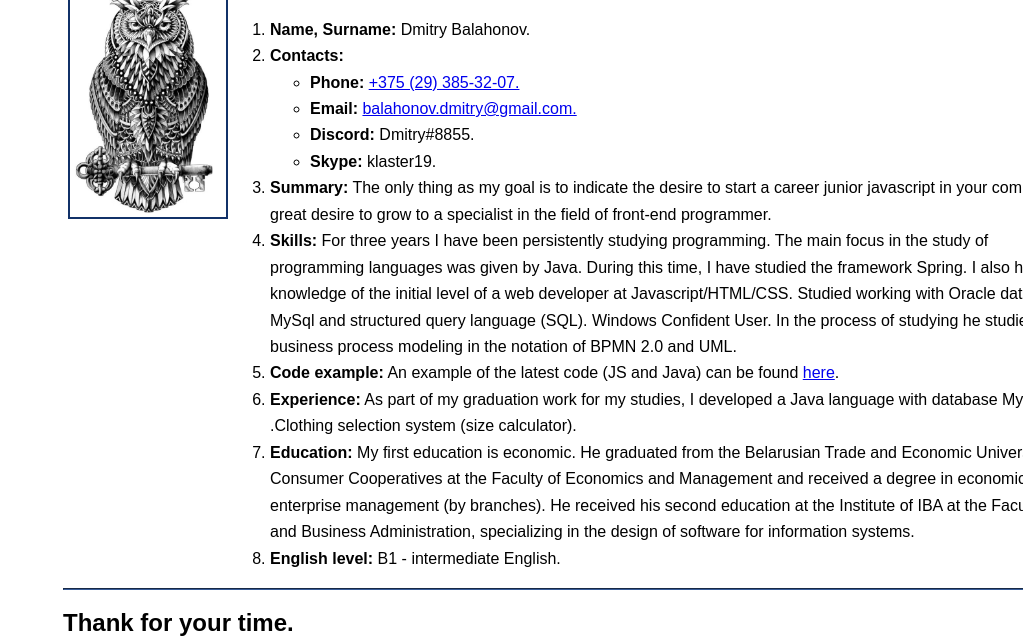
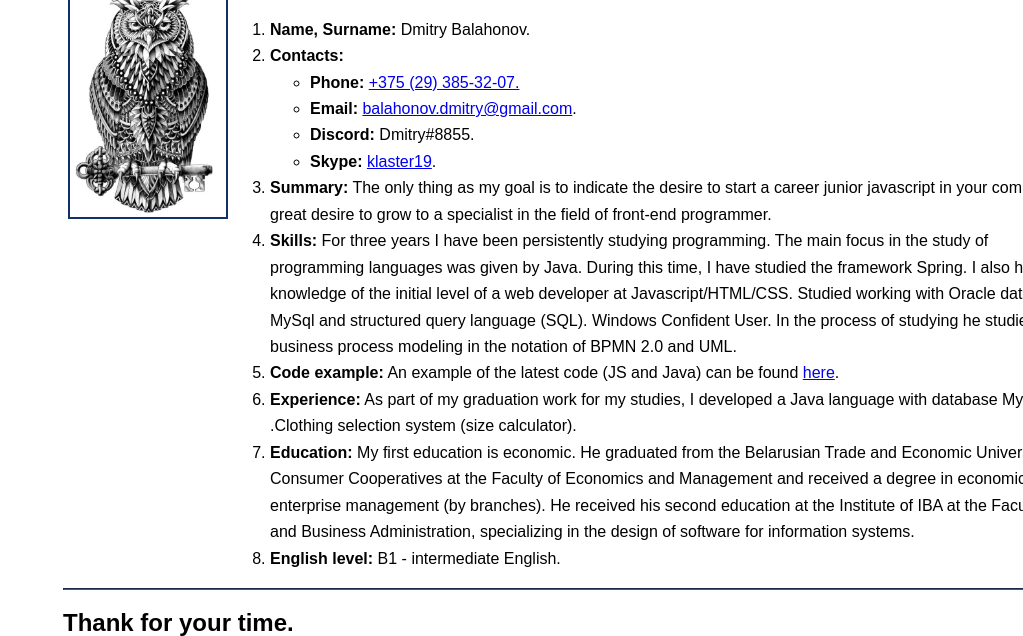
Before and after one commit to PsqNew/rsschool-2019Q1-cv, a plain HTML site: page index.html in a window 1280 px wide. Shown: the part 173-809 px from the top of the page, without its empty margins (257-1280 px from the left). Drawn offline with Linux system fonts and the light colour scheme.

Commit message:
add: add skype link

```diff
--- a/index.html
+++ b/index.html
@@ -22,9 +22,9 @@
             <li><strong>Сontacts:</strong>
                 <ul class="list">
                 <li><strong>Phone: </strong><a href="tel:+375293853207">+375 (29) 385-32-07.</a></li>
-                <li><strong>Email: </strong><a href="mailto:balahonov.dmitry@gmail.com">balahonov.dmitry@gmail.com.</a></li>
+                <li><strong>Email: </strong><a href="mailto:balahonov.dmitry@gmail.com">balahonov.dmitry@gmail.com</a>.</li>
                 <li><strong>Discord: </strong>Dmitry#8855.</li>
-                <li><strong>Skype: </strong>klaster19.</li>
+                <li><strong>Skype: </strong><a href="https://join.skype.com/invite/esdeQ3ikkNKT">klaster19</a>.</li>
                 </ul>
             </li>
             <li><strong>Summary:</strong> The only thing as my goal is to indicate the desire to start a career junior javascript in your company. A great desire to grow to a specialist in the field of front-end programmer.</li>
```
